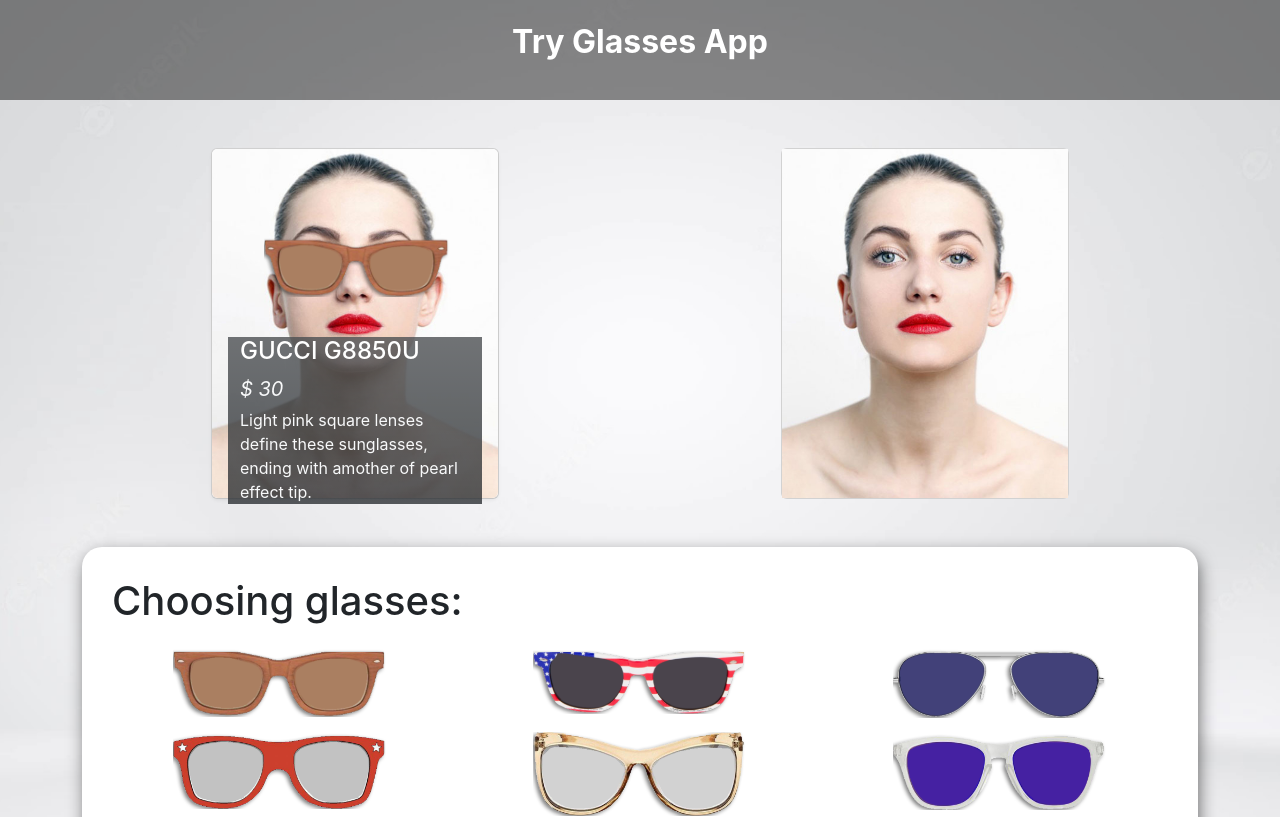
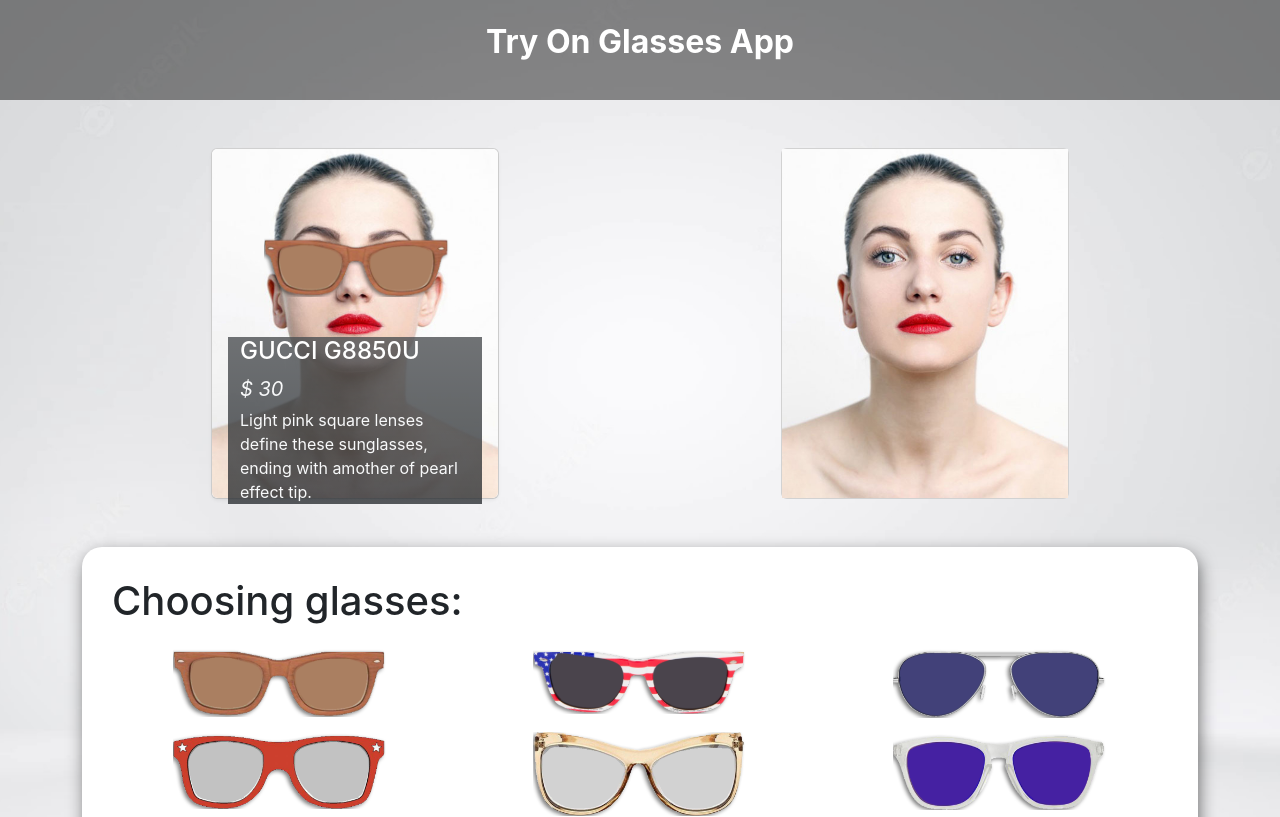
Before and after one commit to JamieD29/React-Homework, a React (Create React App) app: page / in a window 1280 px wide. Shown: the top 817 px of the page. Built offline with nearby package versions, Linux system fonts and the light colour scheme.

Commit message:
fixed title page

```diff
--- a/src/Hw2/ChangeGlasses.js
+++ b/src/Hw2/ChangeGlasses.js
@@ -118,7 +118,7 @@ export default class ChangeGlasses extends Component {
     return <div className={styles.backgroundImg}>
       <div className={styles.header}>
         <div className="container">
-          <p className="text-center fs-2">Try Glasses App</p>
+          <p className="text-center fs-2">Try On Glasses App</p>
         </div>
       </div>
 
```
